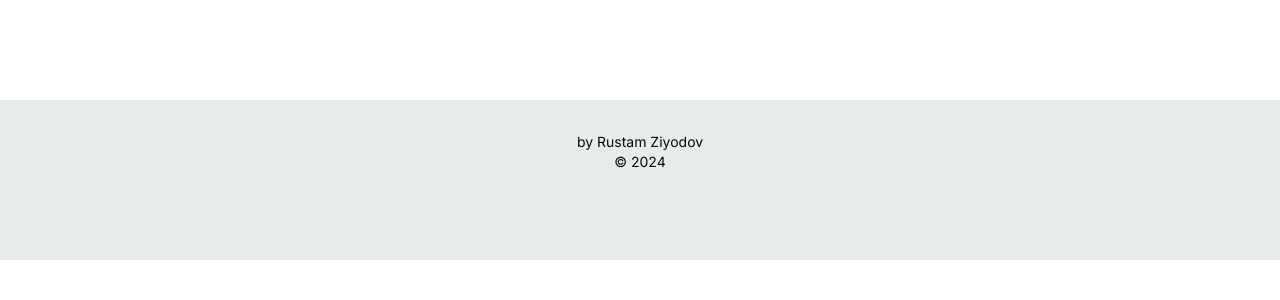
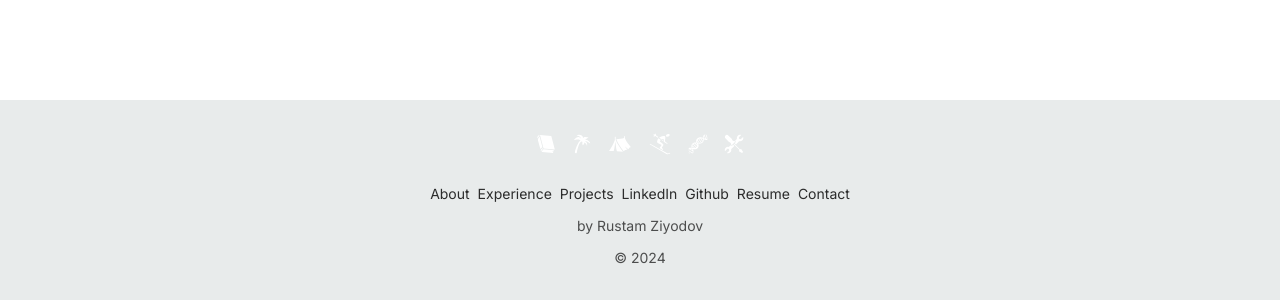
Before and after one commit to zyderus/portfolio-2024, a Next.js app: page /en in a window 1280 px wide. Shown: the part 2300-2600 px from the top of the page. Before the commit the page ends 2560 px from the top, so only its background shows below. Built offline with nearby package versions, Linux system fonts and the light colour scheme; no server answers.

Commit message:
add icons to footer

```diff
--- a/app/[lang]/layout.tsx
+++ b/app/[lang]/layout.tsx
@@ -40,7 +40,7 @@ export default function RootLayout({
         <ApplyCssClasses />
         <Header lang={params.lang} />
         <main className='max-w-[1200px] w-full mx-auto'>{children}</main>
-        <Footer />
+        <Footer lang={params.lang} />
       </body>
     </html>
   );
--- a/components/layout/footer.tsx
+++ b/components/layout/footer.tsx
@@ -1,6 +1,121 @@
-export default function Footer() {
+import { navLinks } from '@/lib/constants';
+import Link from 'next/link';
+import LinkIntl from '../ui/link-intl';
+import { getDictionary } from '@/lib/dictionary';
+import type { LangProps } from '@/lib/types';
+import {
+  FaCaretUp,
+  FaChargingStation,
+  FaCircleNodes,
+  FaCloudflare,
+  FaCompassDrafting,
+  FaPaw,
+} from 'react-icons/fa6';
+import {
+  GiMagicPalm,
+  GiMagicLamp,
+  GiAvocado,
+  GiAutomaticSas,
+  GiBlender,
+  GiCampingTent,
+  GiDna2,
+  GiWhiteBook,
+  GiSkier,
+  GiPalmTree,
+  GiTinker,
+} from 'react-icons/gi';
+
+const interests = [
+  {
+    id: 'reading',
+    icon: <GiWhiteBook />,
+    size: 1,
+    desc: '',
+  },
+  {
+    id: 'traveling',
+    icon: <GiPalmTree />,
+    size: 1,
+    desc: '',
+  },
+  {
+    id: 'camping',
+    icon: <GiCampingTent />,
+    size: 2,
+    desc: '',
+  },
+  {
+    id: 'skiing',
+    icon: <GiSkier />,
+    size: 2,
+    desc: '',
+  },
+  {
+    id: 'science',
+    icon: <GiDna2 />,
+    size: 1,
+    desc: '',
+  },
+  {
+    id: 'tinkering',
+    icon: <GiTinker />,
+    size: 1,
+    desc: '',
+  },
+];
+
+export default async function Footer({ lang }: LangProps) {
+  const {
+    intl: { navigation },
+  } = await getDictionary(lang);
+
   return (
-    <div className='bg-bg-secondary w-full min-h-40 p-8 text-center text-sm'>
+    <div className='bg-bg-secondary w-full min-h-40 p-8 text-center text-sm text-color-primary/70 space-y-3'>
+      <ul className='flex justify-center items-center text-bg-primary list-none pb-4'>
+        {interests.map(({ id, icon, size }) => (
+          <li key={id} className={`px-2 text-${size === 1 ? '' : size}xl`}>
+            {icon}
+          </li>
+        ))}
+      </ul>
+      <ul className='flex justify-center list-none mx-auto text-color-primary/85'>
+        {navLinks.slice(1, navLinks.length - 1).map(({ id, url }) => (
+          <li
+            key={id}
+            className='px-1 hover:text-color-primary transition-colors duration-100'
+          >
+            <LinkIntl href={url} lang={lang}>
+              {navigation[id]}
+            </LinkIntl>
+          </li>
+        ))}
+        <li className='px-1 hover:text-color-primary transition-colors duration-100'>
+          <a
+            href='https://linkedin.com/in/yourprofile'
+            target='_blank'
+            rel='noopener noreferrer'
+          >
+            LinkedIn
+          </a>
+        </li>
+        <li className='px-1 hover:text-color-primary transition-colors duration-100'>
+          <a
+            href='https://github.com/zyderus'
+            target='_blank'
+            rel='noopener noreferrer'
+          >
+            Github
+          </a>
+        </li>
+        <li className='px-1 hover:text-color-primary transition-colors duration-100'>
+          <Link href='#'>Resume</Link>
+        </li>
+        <li className='px-1 hover:text-color-primary transition-colors duration-100'>
+          <LinkIntl href={navLinks.at(-1)?.url || '#'} lang={lang}>
+            {navigation[navLinks.at(-1)?.id || 0]}
+          </LinkIntl>
+        </li>
+      </ul>
       <p className=''>by Rustam Ziyodov</p>
       <p className=''>&copy; 2024</p>
     </div>
```
